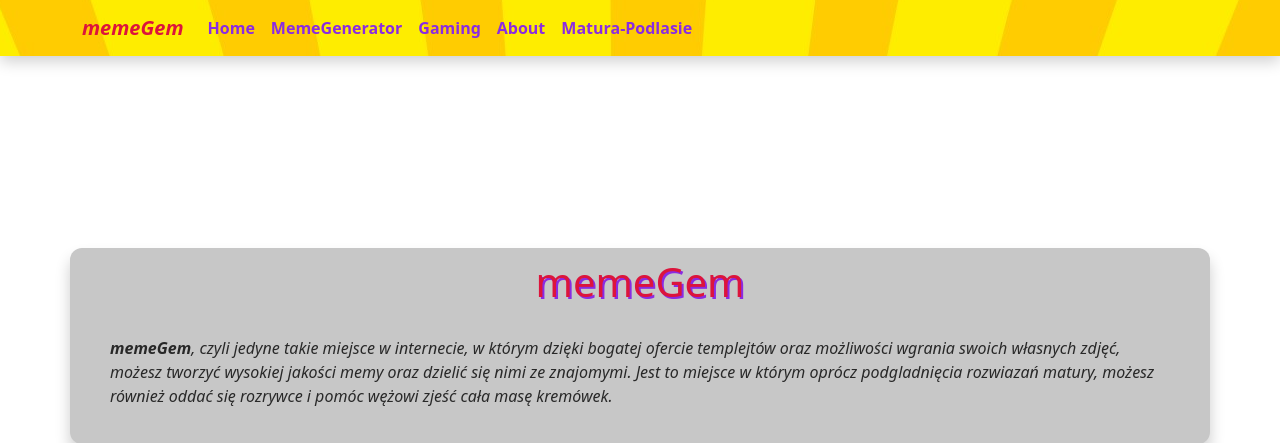
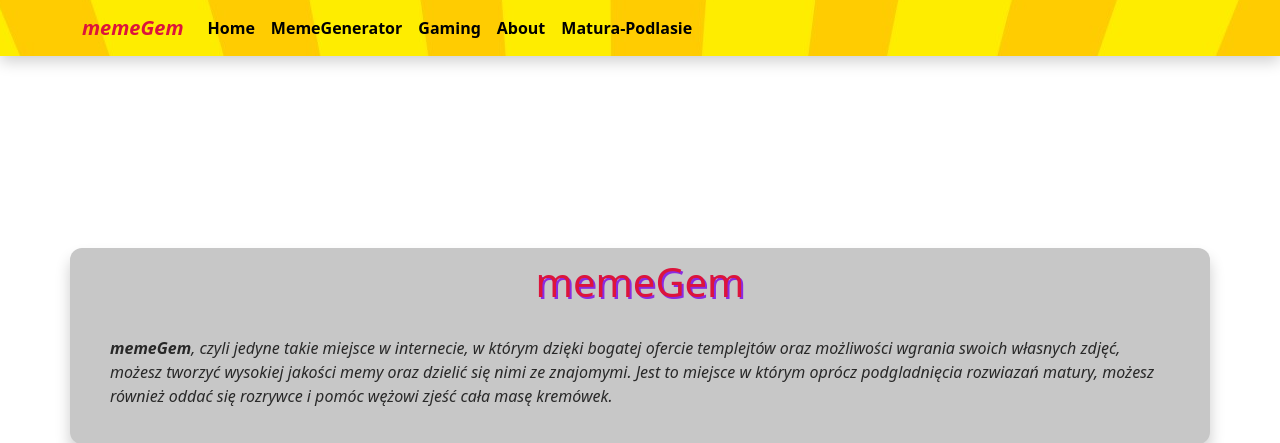
Before and after one commit to mrospond/memeGen, a Flask app: page /about in a window 1280 px wide. Shown: the top 443 px of the page. Run offline with Flask 2, Linux system fonts and the light colour scheme.

Commit message:
change title color

```diff
--- a/static/css/home.css
+++ b/static/css/home.css
@@ -11,7 +11,7 @@ body {
 
 h1 {
     /* color: white; */
-    color: blueviolet ;
+    color: crimson ;
 
     font-size: 100px;
 }
--- a/static/css/style.css
+++ b/static/css/style.css
@@ -4,7 +4,7 @@
 }
 
 .nav-link {
-  color: blueviolet;
+  color: black;
 }
 
 .navbar-brand {
--- a/static/css/style.scss
+++ b/static/css/style.scss
@@ -35,14 +35,14 @@ $myColors: (
 
 .nav-link {
     // color: blueviolet;
-    color: blueviolet;
+    color: black;
 }
 
 .navbar-brand {
     color: crimson;
 }
 
-.nav-link:hover, .navbar-brand:hover {
+.nav-link:hover, .navbar-brand:hover  {
     opacity: 1;
     color: crimson;
 
```
Also changed, not shown: 1 other file.
